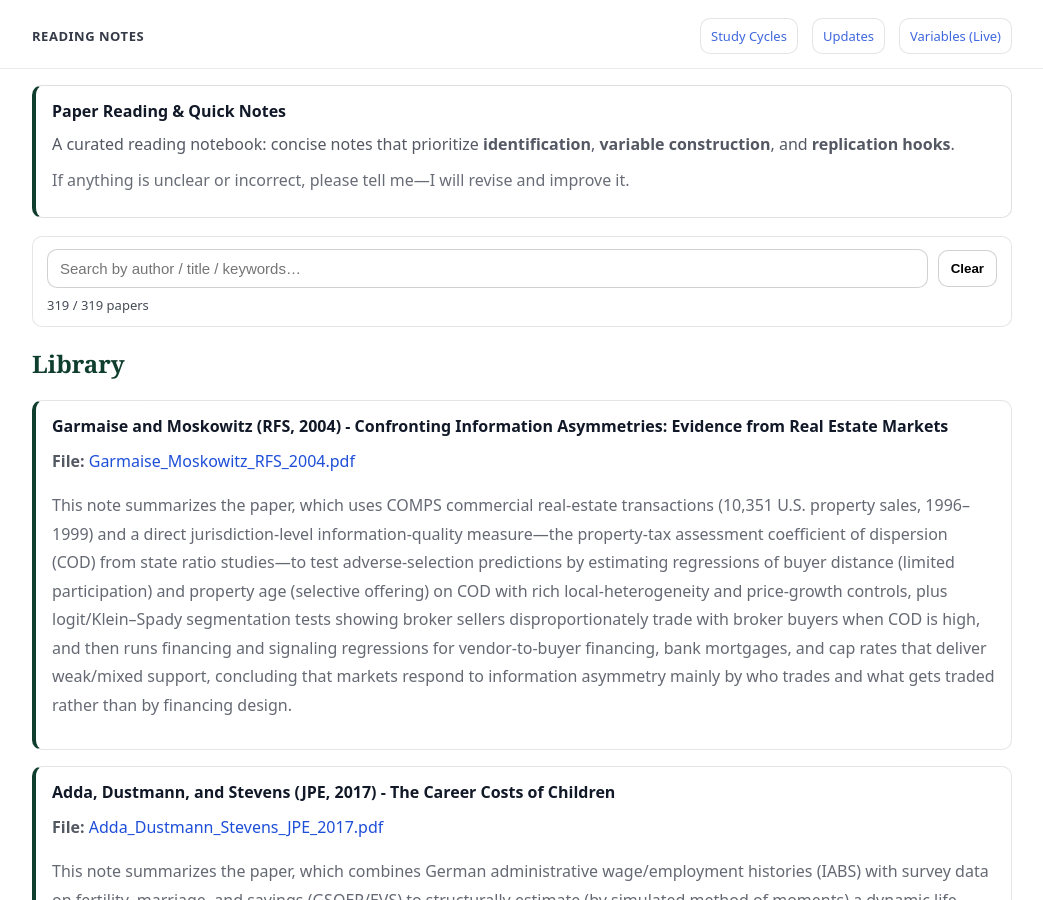
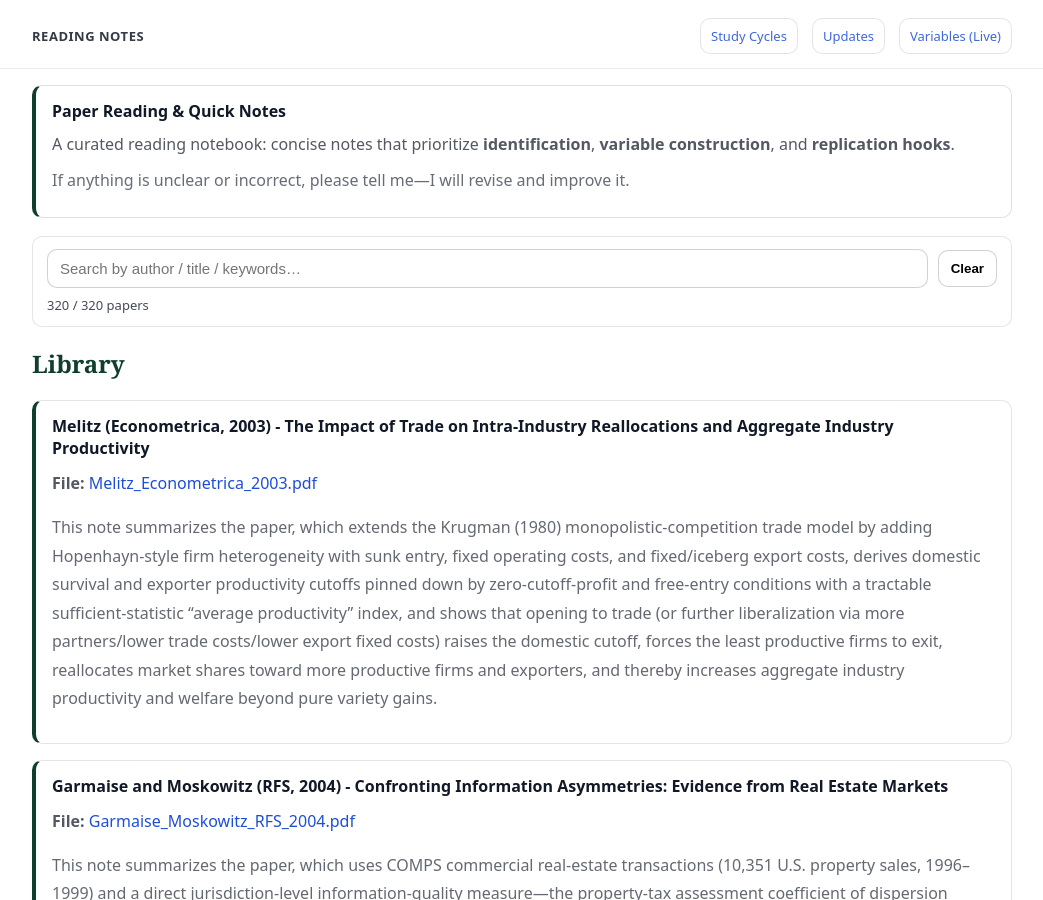
Before and after one commit to yaxinzn/study-archive, a Jekyll site: the page built from reading/index.md, in a window 1280 px wide and 900 px high. Shown: the whole window, without its empty margins (118-1161 px from the left). Built offline with Jekyll 4.4.1, drawn with Linux system fonts in a browser that asks for light colours.

Commit message:
Reading: add/update Melitz_Econometrica_2003.pdf

```diff
--- a/_data/reading.yml
+++ b/_data/reading.yml
@@ -1,3 +1,7 @@
+- title: "Melitz (Econometrica, 2003) - The Impact of Trade on Intra-Industry Reallocations and Aggregate Industry Productivity"
+  file: "Melitz_Econometrica_2003.pdf"
+  desc: "This note summarizes the paper, which extends the Krugman (1980) monopolistic-competition trade model by adding Hopenhayn-style firm heterogeneity with sunk entry, fixed operating costs, and fixed/iceberg export costs, derives domestic survival and exporter productivity cutoffs pinned down by zero-cutoff-profit and free-entry conditions with a tractable sufficient-statistic “average productivity” index, and shows that opening to trade (or further liberalization via more partners/lower trade costs/lower export fixed costs) raises the domestic cutoff, forces the least productive firms to exit, reallocates market shares toward more productive firms and exporters, and thereby increases aggregate industry productivity and welfare beyond pure variety gains."
+
 - title: "Garmaise and Moskowitz (RFS, 2004) - Confronting Information Asymmetries: Evidence from Real Estate Markets"
   file: "Garmaise_Moskowitz_RFS_2004.pdf"
   desc: "This note summarizes the paper, which uses COMPS commercial real-estate transactions (10,351 U.S. property sales, 1996–1999) and a direct jurisdiction-level information-quality measure—the property-tax assessment coefficient of dispersion (COD) from state ratio studies—to test adverse-selection predictions by estimating regressions of buyer distance (limited participation) and property age (selective offering) on COD with rich local-heterogeneity and price-growth controls, plus logit/Klein–Spady segmentation tests showing broker sellers disproportionately trade with broker buyers when COD is high, and then runs financing and signaling regressions for vendor-to-buyer financing, bank mortgages, and cap rates that deliver weak/mixed support, concluding that markets respond to information asymmetry mainly by who trades and what gets traded rather than by financing design."
```
Also changed, not shown: 1 other file.
